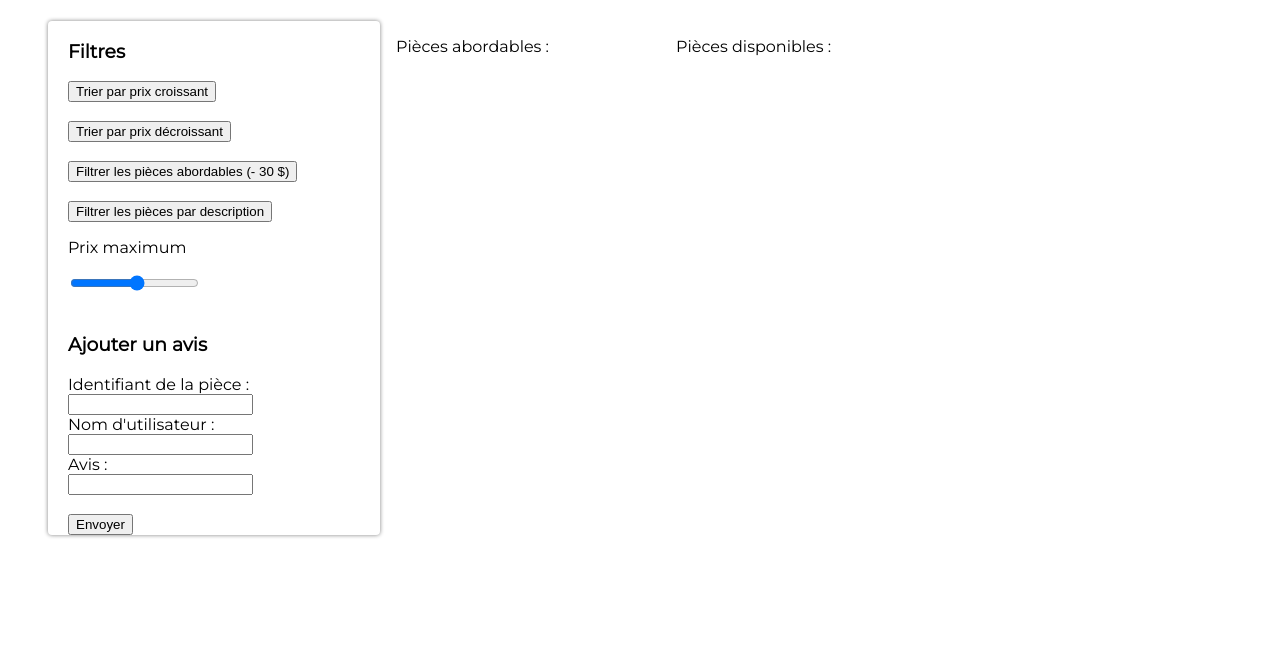
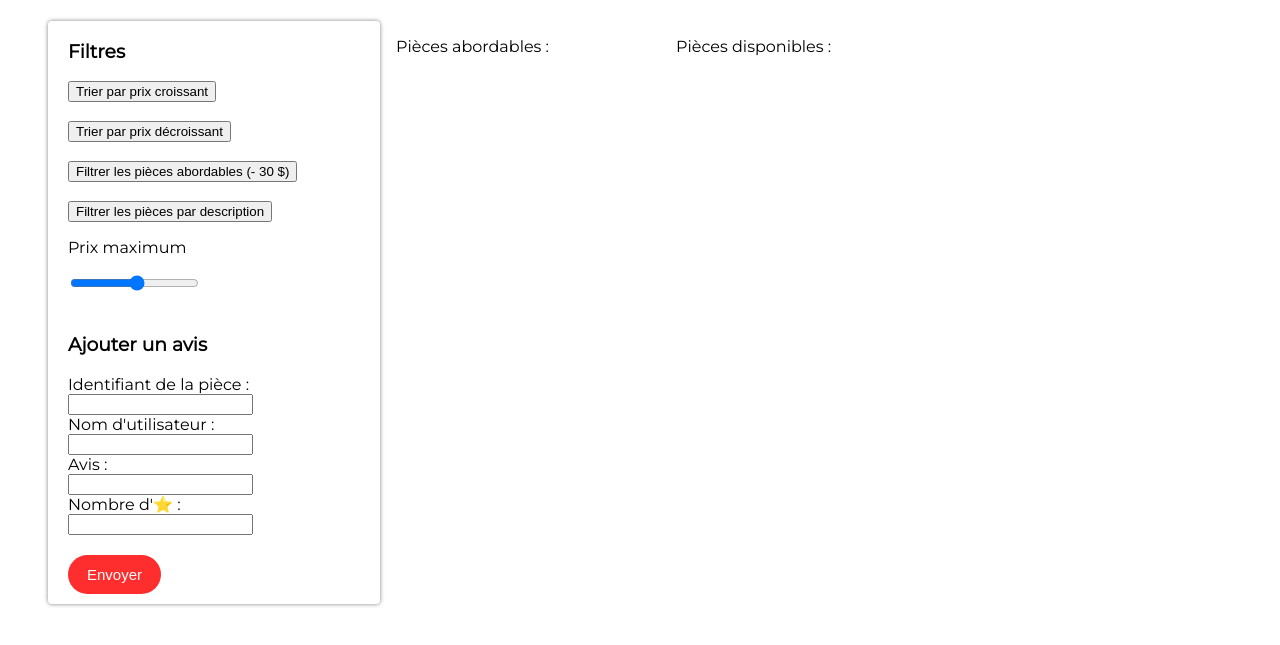
Before and after one commit to OpenClassrooms-Student-Center/7697016-Front-End.1, a website with bundled scripts: page index.html in a window 1280 px wide. Shown: the part 117-762 px from the top of the page. Built offline with nearby package versions, Linux system fonts and the light colour scheme; files whose address does not match are found by name.

Commit message:
Ajout de l'input nbEtoiles

```diff
--- a/index.html
+++ b/index.html
@@ -32,8 +32,10 @@
 					Nom d'utilisateur :<br>
 					<input type="text" name="utilisateur"><br>
 					Avis :<br>
-					<input type="text" name="commentaire"><br><br>
-					<button>Envoyer</button>
+					<input type="text" name="commentaire"><br>
+					Nombre d'⭐ :<br>
+					<input type="number" name="nbEtoiles"><br>
+					<button class="bouton-fiche submit">Envoyer</button>
 				</form>
 
 			</section>
```
